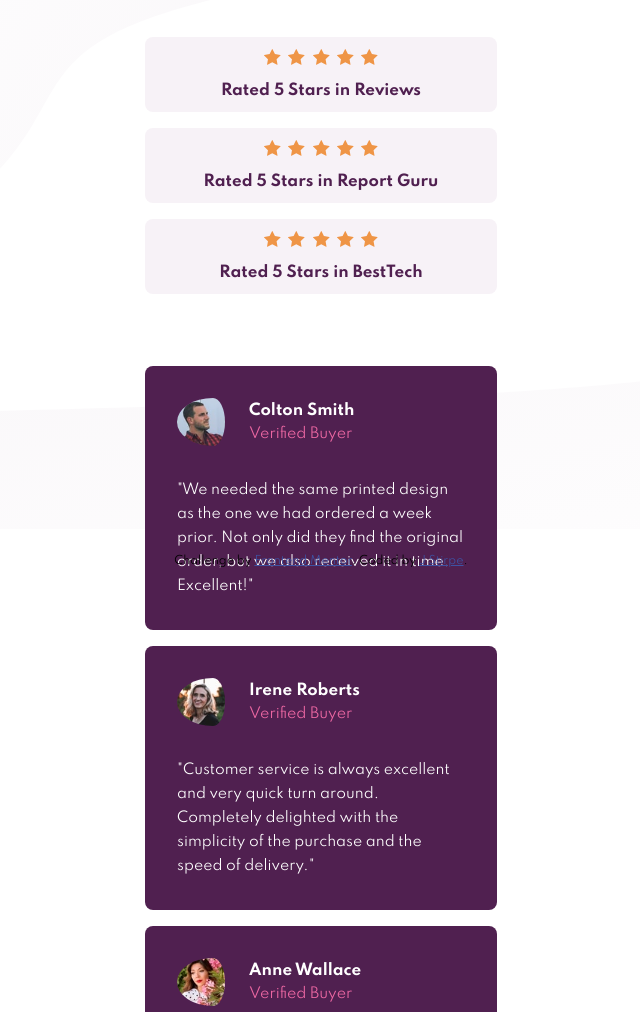
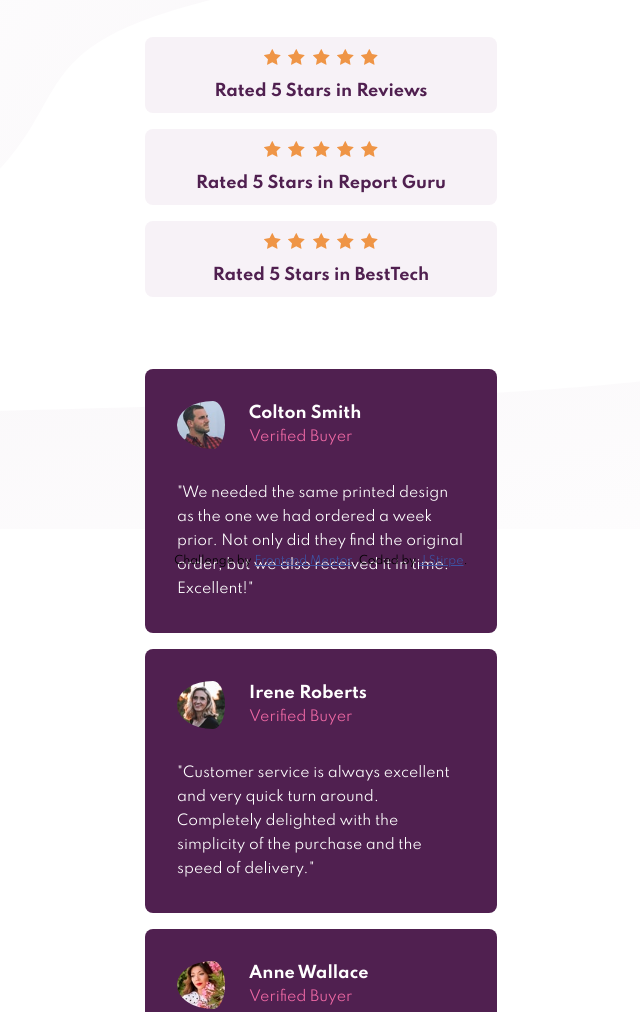
Before and after one commit to jennstirpe/social-proof, a plain HTML site: page index.html in a window 1280 px wide. Shown: the part 271-1283 px from the top of the page, without its empty margins (319-959 px from the left). Drawn offline with Linux system fonts and the light colour scheme.

Commit message:
Fixed HTML issues

```diff
--- a/index.html
+++ b/index.html
@@ -36,7 +36,7 @@
             <img src="images/icon-star.svg" alt="star">
             <img src="images/icon-star.svg" alt="star">
           </div>
-          <span class="rating-description">Rated 5 Stars in Reviews</span>
+          <h2 class="rating-description">Rated 5 Stars in Reviews</h2>
         </div>
         <div class="rating">
           <div class="stars">
@@ -46,7 +46,7 @@
             <img src="images/icon-star.svg" alt="star">
             <img src="images/icon-star.svg" alt="star">
           </div>
-          <span class="rating-description">Rated 5 Stars in Report Guru</span>
+          <h2 class="rating-description">Rated 5 Stars in Report Guru</h2>
         </div>
         <div class="rating">
           <div class="stars">
@@ -56,7 +56,7 @@
             <img src="images/icon-star.svg" alt="star">
             <img src="images/icon-star.svg" alt="star">
           </div>
-          <span class="rating-description">Rated 5 Stars in BestTech</span>
+          <h2 class="rating-description">Rated 5 Stars in BestTech</h2>
         </div>
       </section>
 
@@ -68,7 +68,7 @@
           <div class="buyer">
             <img src="images/image-colton.jpg" alt="Colton Smith">
             <div class="buyer-details">
-              <span class="name">Colton Smith</span>
+              <h2 class="name">Colton Smith</h2>
               <span class="verification">Verified Buyer</span>
             </div>
           </div>
@@ -80,7 +80,7 @@
           <div class="buyer">
             <img src="images/image-irene.jpg" alt="Irene Roberts">
             <div class="buyer-details">
-              <span class="name">Irene Roberts</span>
+              <h2 class="name">Irene Roberts</h2>
               <span class="verification">Verified Buyer</span>
             </div>
           </div>
@@ -91,7 +91,7 @@
           <div class="buyer">
             <img src="images/image-anne.jpg" alt="Anne Wallace ">
             <div class="buyer-details">
-              <span class="name">Anne Wallace </span>
+              <h2 class="name">Anne Wallace </h2>
               <span class="verification">Verified Buyer</span>
             </div>
           </div>
--- a/scss/styles.scss
+++ b/scss/styles.scss
@@ -79,6 +79,8 @@ section {
         .rating-description {
             color: $dark-magenta;
             font-weight: 700;
+            display: inline;
+            font-size: 1rem;
         }
     }
 }
@@ -112,6 +114,7 @@ section {
                 .name {
                     font-weight: 700;
                     margin-bottom: .4rem;
+                    font-size: 1rem;
                 }
 
                 .verification {
```
Also changed, not shown: css/styles.css.
